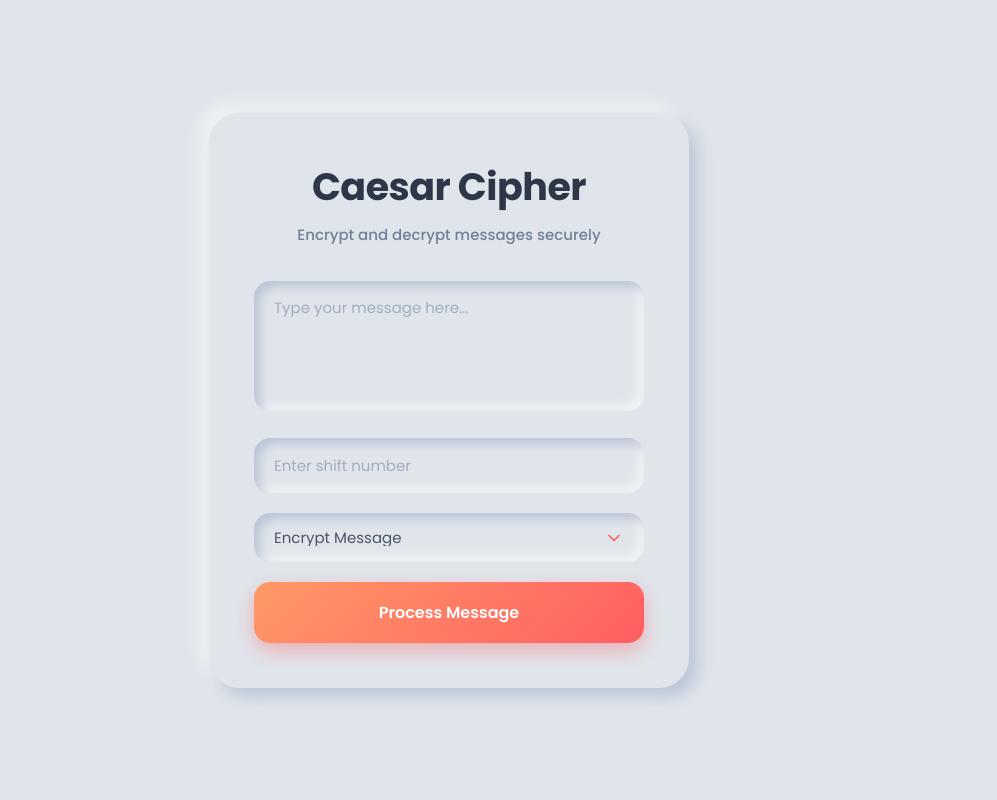
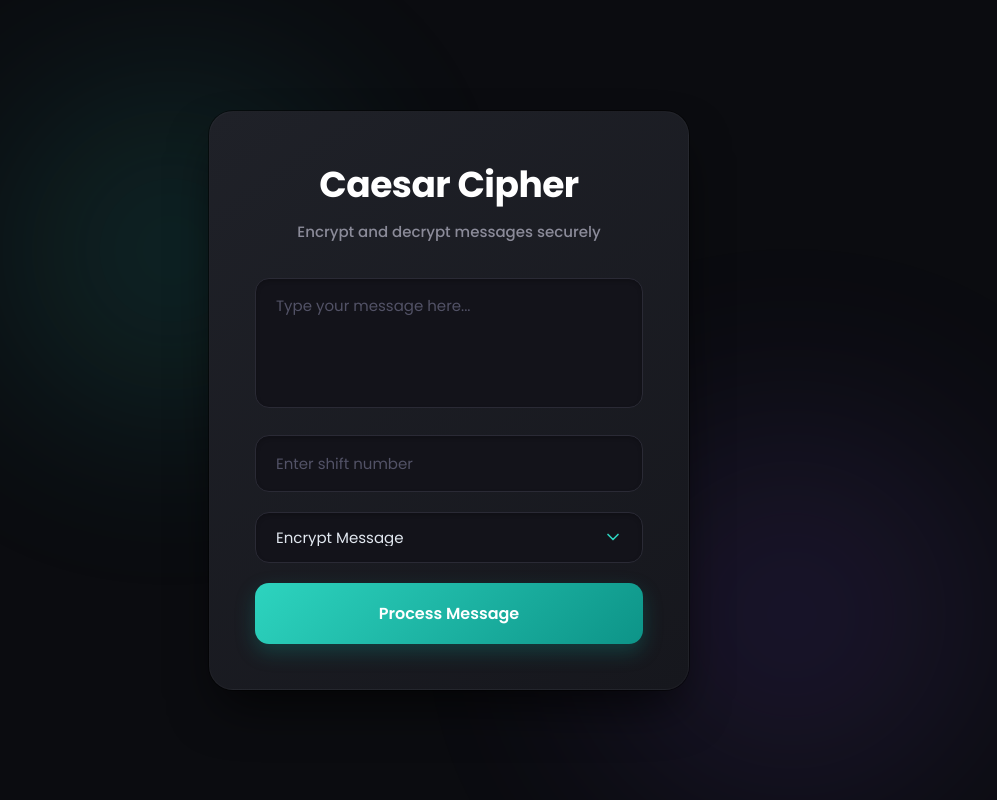
Before and after one commit to pavanmnaikcse/caesar_cipher, a Flask app: page / in a window 1280 px wide. Shown: the whole page, without its empty margins (191-1188 px from the left). Run offline with Flask 3, Linux system fonts and the light colour scheme.

Commit message:
Update UI to match dark dashboard theme with mint/teal accents

```diff
--- a/static/style.css
+++ b/static/style.css
@@ -11,24 +12,56 @@ body{
     justify-content:center;
     align-items:center;
     overflow:hidden;
-    background:#e0e5ec; /* Classic neumorphic base color */
-    color: #4a5568;
+    background:#0b0c10; /* Very dark background */
+    color: #ffffff;
 }
 
-/* Background cleanup */
+/* Background elements */
 .background {
-    display: none;
+    position: absolute;
+    width: 100%;
+    height: 100%;
+    z-index: -1;
+    overflow: hidden;
+}
+
+.glow {
+    position: absolute;
+    width: 300px;
+    height: 300px;
+    border-radius: 50%;
+    filter: blur(100px);
+    opacity: 0.15;
+    animation: float 15s infinite ease-in-out alternate;
+}
+
+.glow-1 {
+    background: #2dd4bf; /* Mint/Teal */
+    top: 10%;
+    left: 15%;
+}
+
+.glow-2 {
+    background: #8b5cf6; /* Purple accent */
+    bottom: 10%;
+    right: 15%;
+    animation-delay: -5s;
+}
+
+@keyframes float {
+    0% { transform: translate(0, 0) scale(1); }
+    100% { transform: translate(50px, 50px) scale(1.2); }
 }
 
 /* Main card */
 .container{
     width:480px;
     padding:45px;
-    border-radius:30px;
-    background:#e0e5ec;
-    /* Neumorphic outer shadow: light top-left, dark bottom-right */
-    box-shadow: 9px 9px 16px rgb(163,177,198,0.6),
-               -9px -9px 16px rgba(255,255,255, 0.5);
+    border-radius:24px;
+    background: linear-gradient(145deg, #1f2128, #16171d);
+    border: 1px solid rgba(255,255,255,0.03);
+    box-shadow: 0 25px 50px -12px rgba(0, 0, 0, 0.7),
+                0 0 0 1px rgba(0,0,0,0.5);
     animation:fadeIn 0.8s cubic-bezier(0.22, 1, 0.36, 1);
     position: relative;
     z-index: 1;
@@ -37,8 +70,8 @@ body{
 /* Title */
 h1{
     text-align:center;
-    font-size:38px;
-    color:#2d3748;
+    font-size:36px;
+    color:#ffffff;
     margin-bottom:8px;
     font-weight:700;
     letter-spacing: -0.5px;
@@ -46,7 +79,7 @@ h1{
 
 .subtitle{
     text-align:center;
-    color:#718096;
+    color:#8b8b99;
     margin-bottom:35px;
     font-size:15px;
     font-weight: 500;
@@ -57,19 +90,17 @@ textarea,
 input,
 select{
     width:100%;
-    border:none;
+    border: 1px solid #2a2a35;
     outline:none;
     margin-bottom:20px;
     padding:16px 20px;
-    border-radius:16px;
-    background:#e0e5ec;
-    color:#4a5568;
+    border-radius:14px;
+    background:#13131a;
+    color:#e2e8f0;
     font-size:15px;
     font-family: 'Poppins', sans-serif;
     transition:all 0.3s ease;
-    /* Neumorphic inner shadow (pressed effect) */
-    box-shadow: inset 6px 6px 10px 0 rgba(163, 177, 198, 0.6),
-                inset -6px -6px 10px 0 rgba(255, 255, 255, 0.5);
+    box-shadow: inset 0 2px 4px rgba(0,0,0,0.2);
 }
 
 textarea{
@@ -81,14 +112,13 @@ textarea{
 textarea:focus,
 input:focus,
 select:focus{
-    /* Slightly deeper inner shadow on focus */
-    box-shadow: inset 8px 8px 14px 0 rgba(163, 177, 198, 0.7),
-                inset -8px -8px 14px 0 rgba(255, 255, 255, 0.6);
+    border-color: #2dd4bf; /* Mint/Teal accent */
+    box-shadow: 0 0 0 2px rgba(45, 212, 191, 0.2), inset 0 2px 4px rgba(0,0,0,0.2);
 }
 
 textarea::placeholder,
 input::placeholder{
-    color:#a0aec0;
+    color:#525266;
 }
 
 /* Custom Select Dropdown */
@@ -102,7 +132,7 @@ input::placeholder{
     right: 20px;
     top: 25px;
     transform: translateY(-50%);
-    color: #ff5e62; /* Accent color matching buttons */
+    color: #2dd4bf;
     pointer-events: none;
     width: 20px;
     height: 20px;
@@ -126,27 +156,26 @@ option{
     width:100%;
     padding:18px;
     border:none;
-    border-radius:16px;
-    /* Vibrant orange/red gradient from the user's image */
-    background:linear-gradient(135deg, #ff9966, #ff5e62);
-    color:white;
+    border-radius:14px;
+    background:linear-gradient(135deg, #2dd4bf, #0d9488);
+    color:#ffffff;
     font-size:16px;
     font-weight:600;
     font-family: 'Poppins', sans-serif;
     cursor:pointer;
     transition:all 0.3s ease;
-    /* Colored outer shadow for extra pop */
-    box-shadow: 0px 8px 20px rgba(255, 94, 98, 0.4);
+    box-shadow: 0 8px 20px rgba(13, 148, 136, 0.3);
 }
 
 .submit-btn:hover{
     transform:translateY(-2px);
-    box-shadow: 0px 12px 25px rgba(255, 94, 98, 0.5);
+    box-shadow: 0 12px 25px rgba(13, 148, 136, 0.4);
+    filter: brightness(1.1);
 }
 
 .submit-btn:active{
-    transform:translateY(2px);
-    box-shadow: 0px 4px 10px rgba(255, 94, 98, 0.4);
+    transform:translateY(1px);
+    box-shadow: 0 4px 10px rgba(13, 148, 136, 0.3);
 }
 
 /* Result Section */
--- a/templates/index.html
+++ b/templates/index.html
@@ -18,6 +18,8 @@
 <body>
 
     <div class="background">
+        <div class="glow glow-1"></div>
+        <div class="glow glow-2"></div>
     </div>
 
     <div class="container">
```
Also changed, not shown: other parts of static/style.css (+23 -27 lines).
